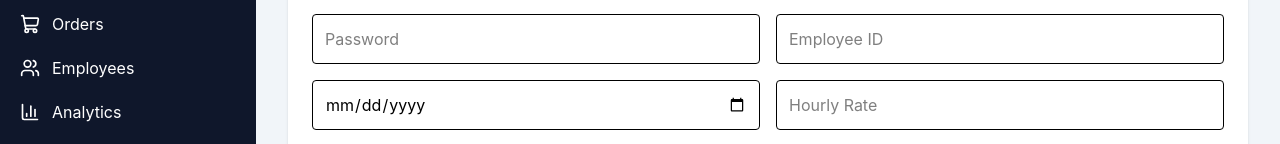
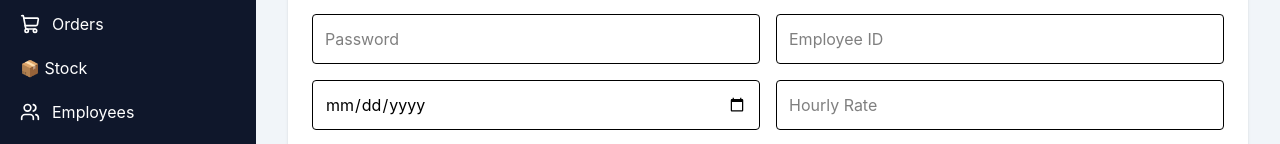
Before and after one commit to nandanibhati/ebay-dashboard, a React (Vite) app: page /employees in a window 1280 px wide. Shown: the part 168-312 px from the top of the page. Built offline with nearby package versions, Linux system fonts and the light colour scheme; no server answers.

Commit message:
add stock menu admin sidebar

```diff
--- a/src/components/Sidebar.jsx
+++ b/src/components/Sidebar.jsx
@@ -47,6 +47,14 @@ export default function Sidebar() {
   Orders
 </Link>
         </li>
+        <li>
+  <Link
+    to="/stock"
+    className="flex items-center gap-3 hover:text-blue-400"
+  >
+    📦 Stock
+  </Link>
+</li>
 
         <li>
           <Link
--- a/src/pages/AdminOrders.jsx
+++ b/src/pages/AdminOrders.jsx
@@ -208,7 +208,7 @@ const uploadOrders = async (orders) => {
 
   return (
     <div className="flex min-h-screen bg-slate-100">
-      <EmployeeSidebar />
+      <Sidebar />
 <div className="flex-1 ml-64 p-8">
 
         <h1 className="text-3xl font-bold mb-6">
```
